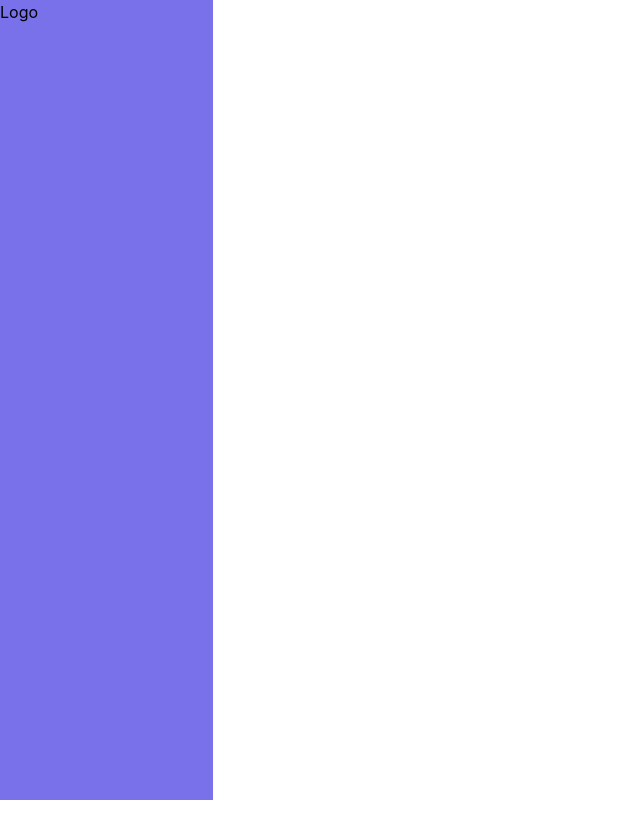
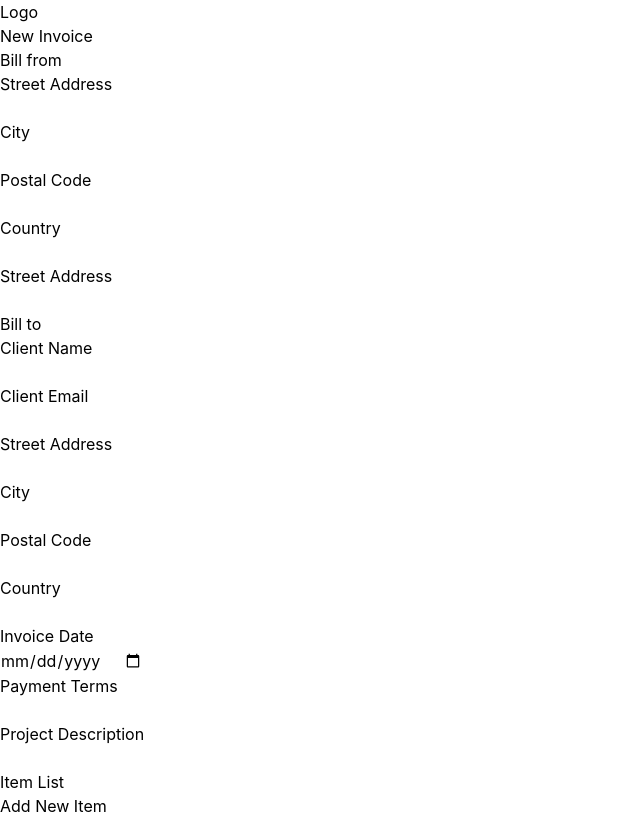
Before and after one commit to tia-cin/invoice-app, a Next.js app: page /new-invoice in a window 1280 px wide. Before the commit this address had no page. Shown: the top 814 px of the page, without its empty margins (0-640 px from the left). Built offline with nearby package versions, Linux system fonts and the light colour scheme.

Commit message:
add item squeleton

```diff
--- a/components/Sidebar.js
+++ b/components/Sidebar.js
@@ -2,7 +2,7 @@ import React from "react";
 
 const Sidebar = () => {
   return (
-    <div className="h-screen w-1/6 bg-strong-lavander">
+    <div className="">
       <div>
         <div>
           <div>
--- a/pages/invoice/index.js
+++ b/pages/invoice/index.js
@@ -67,7 +67,25 @@ function InvoiceDetails() {
               <p>Price</p>
               <p>Total</p>
             </li>
+            <li>
+              <div>
+                <h5>Ecommerce Website</h5>
+              </div>
+              <div>
+                <p>2</p>
+              </div>
+              <div>
+                <p>$123</p>
+              </div>
+              <div>
+                <p>$246</p>
+              </div>
+            </li>
           </ul>
+        </div>
+        <div>
+          <h5>Grand Total</h5>
+          <h2>$246</h2>
         </div>
       </div>
     </div>
--- /dev/null
+++ b/pages/new-invoice/index.js
@@ -0,0 +1,155 @@
+import React, { useState, useRef } from "react";
+import { useRouter } from "next/router";
+
+function AddNew() {
+  const router = useRouter();
+  const [items, setItems] = useState([]);
+
+  const addItem = () => {
+    setItems([...items, { name: "", quantity: 0, price: 0, total: 0 }]);
+  };
+
+  const handleChange = (e, i) => {
+    const { name, value } = e.target;
+    const list = [...items];
+    list[i][name] = value;
+    list[i]["total"] = list[i]["quantity"] * list[i]["price"];
+    setItems(list);
+  };
+
+  const handleDeleteItem = (i) => {
+    const newData = [...items];
+    newData.splice(i, 1);
+    setItems(newData);
+  };
+
+  return (
+    <div>
+      <div>
+        <div>
+          <h3>New Invoice</h3>
+        </div>
+        <div>
+          <div>
+            <p>Bill from </p>
+            <div>
+              <p>Street Address</p>
+              <input type="text" />
+            </div>
+            <div>
+              <div>
+                <p>City</p>
+                <input type="text" />
+              </div>
+              <div>
+                <p>Postal Code</p>
+                <input type="text" />
+              </div>
+              <div>
+                <p>Country</p>
+                <input type="text" />
+              </div>
+              <div>
+                <p>Street Address</p>
+                <input type="text" />
+              </div>
+            </div>
+          </div>
+          <div>
+            <p>Bill to </p>
+            <div>
+              <p>Client Name</p>
+              <input type="text" />
+            </div>
+            <div>
+              <p>Client Email</p>
+              <input type="email" />
+            </div>
+            <div>
+              <p>Street Address</p>
+              <input type="text" />
+            </div>
+            <div>
+              <div>
+                <p>City</p>
+                <input type="text" />
+              </div>
+              <div>
+                <p>Postal Code</p>
+                <input type="text" />
+              </div>
+              <div>
+                <p>Country</p>
+                <input type="text" />
+              </div>
+            </div>
+            <div>
+              <div>
+                <p>Invoice Date</p>
+                <input type="date" />
+              </div>
+              <div>
+                <p>Payment Terms</p>
+                <input type="text" />
+              </div>
+            </div>
+            <div>
+              <p>Project Description</p>
+              <input type="text" />
+            </div>
+          </div>
+          <div>
+            <div>
+              <h3>Item List</h3>
+              {items?.map((item, i) => (
+                <div key={i}>
+                  <div>
+                    <div>
+                      <p>Item Name</p>
+                      <input
+                        type="text"
+                        name="name"
+                        onClick={(e) => handleChange(e, i)}
+                      />
+                    </div>
+                    <div>
+                      <p>Qty</p>
+                      <input
+                        type="number"
+                        name="quantity"
+                        onClick={(e) => handleChange(e, i)}
+                      />
+                    </div>
+                    <div>
+                      <p>Price</p>
+                      <input
+                        type="number"
+                        name="price"
+                        onClick={(e) => handleChange(e, i)}
+                      />
+                    </div>
+                    <div>
+                      <p>Total</p>
+                      <h4>${item.total}</h4>
+                    </div>
+                    <button onClick={() => handleDeleteItem(i)}>Delete</button>
+                  </div>
+                </div>
+              ))}
+            </div>
+            <button onClick={addItem}>Add New Item</button>
+            <div>
+              <button onClick={() => router.push("/")}>Discard</button>
+              <div>
+                <button>Save as Draft</button>
+                <button>Send & Save</button>
+              </div>
+            </div>
+          </div>
+        </div>
+      </div>
+    </div>
+  );
+}
+
+export default AddNew;
```
